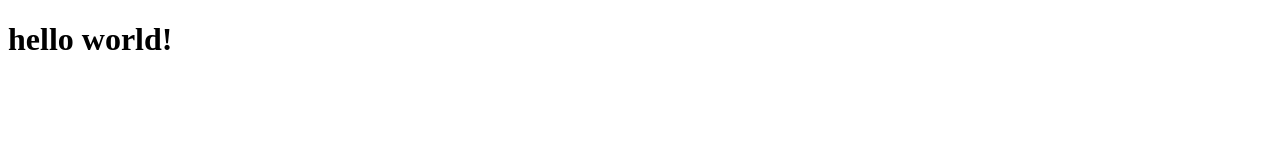
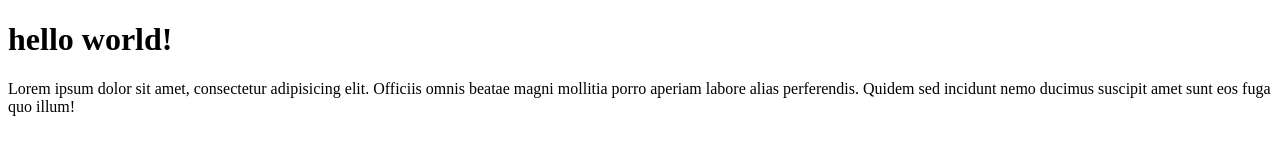
Before and after one commit to lienzy/wpu-git-test, a plain HTML site: page index.html in a window 1280 px wide. Drawn offline with Linux system fonts and the light colour scheme.

Commit message:
menambahkan paragraf

```diff
--- a/index.html
+++ b/index.html
@@ -10,6 +10,8 @@
 
 <body>
   <h1>hello world!</h1>
+  <p>Lorem ipsum dolor sit amet, consectetur adipisicing elit. Officiis omnis beatae magni mollitia porro aperiam labore
+    alias perferendis. Quidem sed incidunt nemo ducimus suscipit amet sunt eos fuga quo illum!</p>
 </body>
 
 </html>
```
